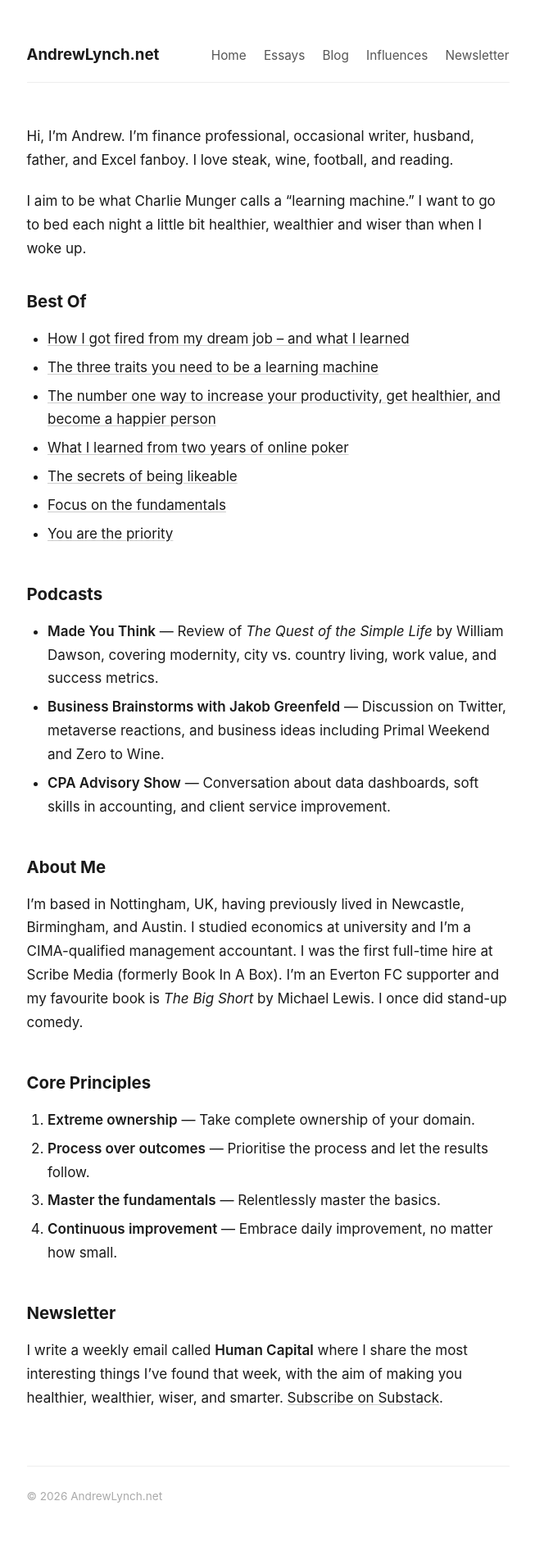
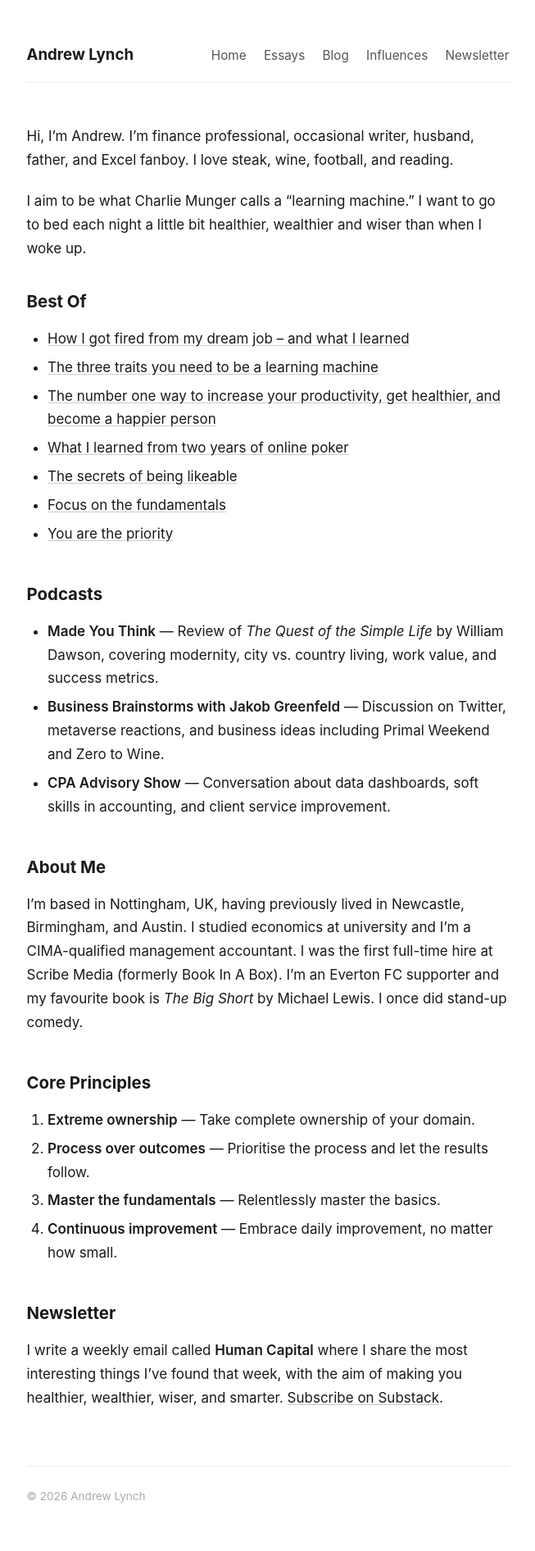
Before and after one commit to andrewglynch/andrewlynch-net, a Jekyll site: the page built from index.markdown, in a window 1280 px wide. Shown: the whole page at 82% size, without its empty margins (313-966 px from the left). Built offline with Jekyll 4.4.1, drawn with Linux system fonts in a browser that asks for light colours.

Commit message:
another small update

```diff
--- a/_config.yml
+++ b/_config.yml
@@ -1,4 +1,4 @@
-title: AndrewLynch.net
+title: Andrew Lynch
 email: andrewglynch@gmail.com
 description: >-
   Personal blog of Andrew Lynch, finance professional and occasional writer.
```
